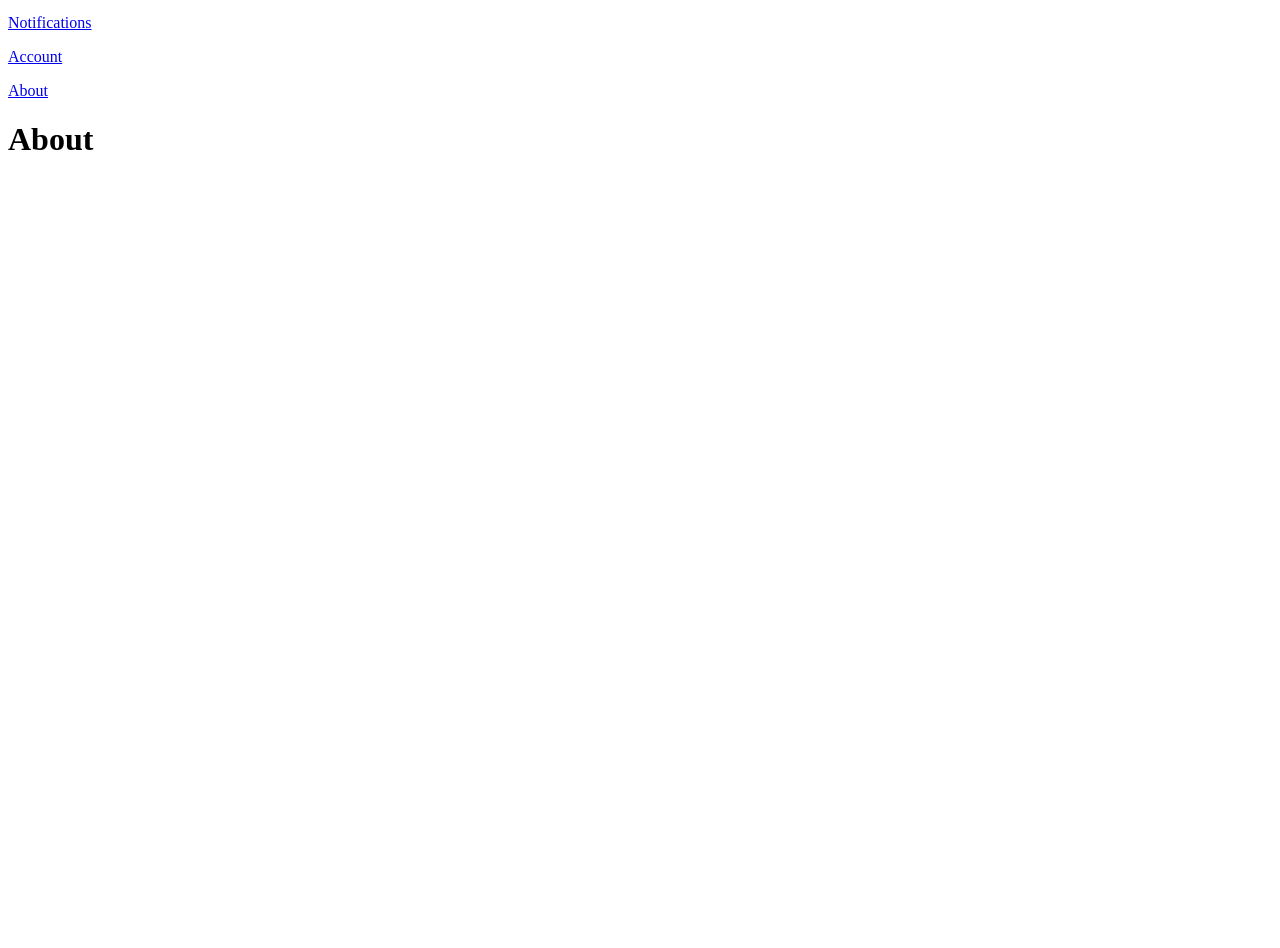
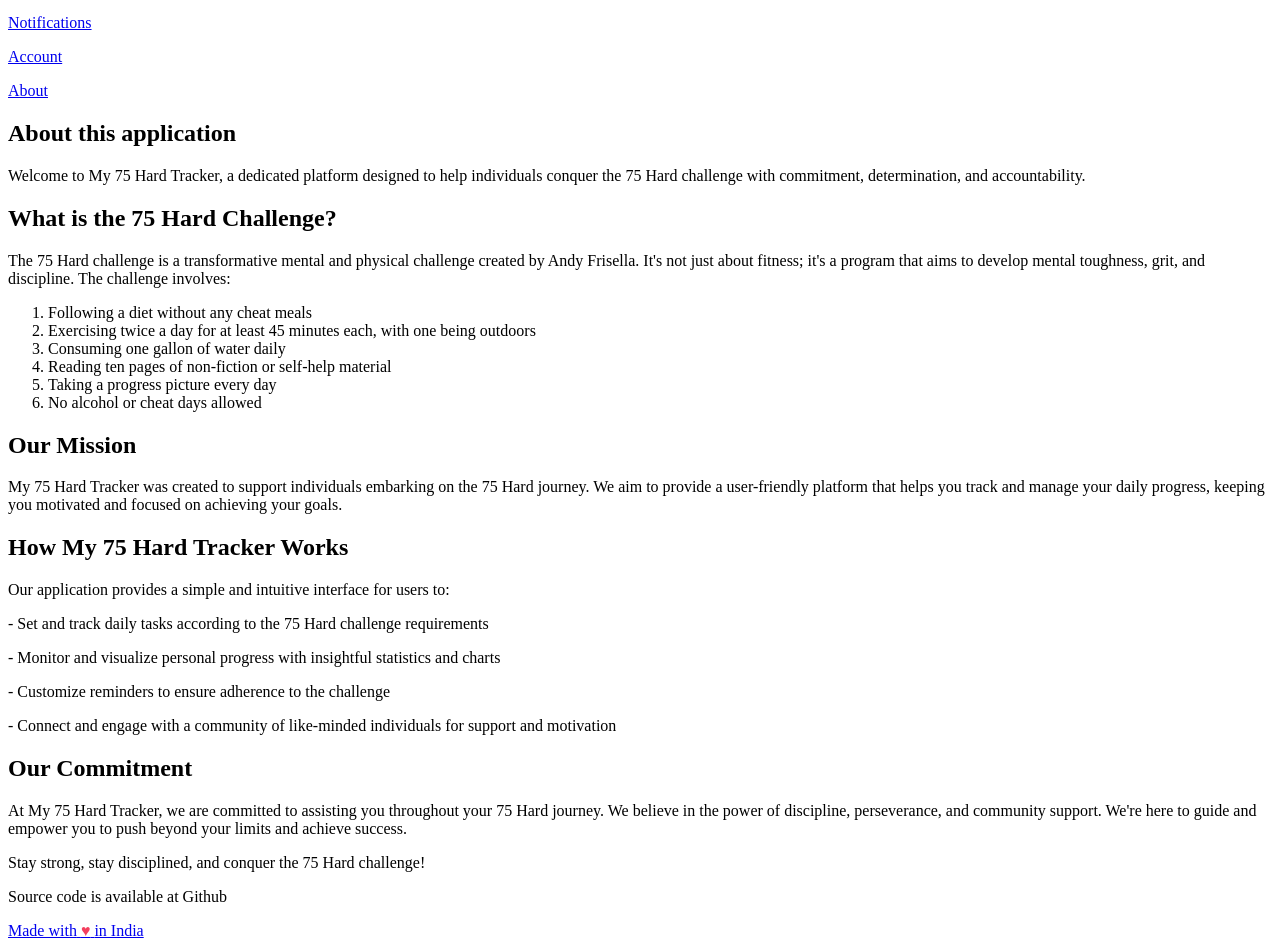
Before and after one commit to rahulbeyondcode/75-Hard-Tracker, a React (Vite) app in the folder frontend/: page /about in a window 1280 px wide. Shown: the part 240-1188 px from the top of the page. Before the commit the page ends 800 px from the top, so only its background shows below. Built offline with nearby package versions, Linux system fonts and the light colour scheme.

Commit message:
Added about us page

```diff
--- a/frontend/src/pages/TrackerUI/About/index.tsx
+++ b/frontend/src/pages/TrackerUI/About/index.tsx
@@ -1,7 +1,72 @@
 const About = () => {
   return (
     <div>
-      <h1>About</h1>
+      <h2>About this application</h2>
+      <p>
+        Welcome to My 75 Hard Tracker, a dedicated platform designed to help
+        individuals conquer the 75 Hard challenge with commitment,
+        determination, and accountability.
+      </p>
+      <h2>What is the 75 Hard Challenge?</h2>
+      <p>
+        The 75 Hard challenge is a transformative mental and physical challenge
+        created by Andy Frisella. It's not just about fitness; it's a program
+        that aims to develop mental toughness, grit, and discipline. The
+        challenge involves:
+      </p>
+
+      <ol>
+        <li>Following a diet without any cheat meals</li>
+        <li>
+          Exercising twice a day for at least 45 minutes each, with one being
+          outdoors
+        </li>
+        <li>Consuming one gallon of water daily</li>
+        <li>Reading ten pages of non-fiction or self-help material</li>
+        <li>Taking a progress picture every day</li>
+        <li>No alcohol or cheat days allowed</li>
+      </ol>
+      <h2>Our Mission</h2>
+      <p>
+        My 75 Hard Tracker was created to support individuals embarking on the
+        75 Hard journey. We aim to provide a user-friendly platform that helps
+        you track and manage your daily progress, keeping you motivated and
+        focused on achieving your goals.
+      </p>
+      <h2>How My 75 Hard Tracker Works</h2>
+      <p>
+        Our application provides a simple and intuitive interface for users to:
+        <p>
+          - Set and track daily tasks according to the 75 Hard challenge
+          requirements
+        </p>
+        <p>
+          - Monitor and visualize personal progress with insightful statistics
+          and charts
+        </p>
+        <p>- Customize reminders to ensure adherence to the challenge </p>
+        <p>
+          - Connect and engage with a community of like-minded individuals for
+          support and motivation
+        </p>
+      </p>
+      <h2>Our Commitment</h2>
+      <p>
+        At My 75 Hard Tracker, we are committed to assisting you throughout your
+        75 Hard journey. We believe in the power of discipline, perseverance,
+        and community support. We're here to guide and empower you to push
+        beyond your limits and achieve success.
+      </p>
+      <p>Stay strong, stay disciplined, and conquer the 75 Hard challenge!</p>
+
+      <p>Source code is available at Github</p>
+      <a href="https://madewithloveinindia.org" target="_blank">
+        Made with{" "}
+        <span aria-label="Love" style={{ color: "#f43f5e" }}>
+          &hearts;
+        </span>{" "}
+        in India
+      </a>
     </div>
   );
 };
```
